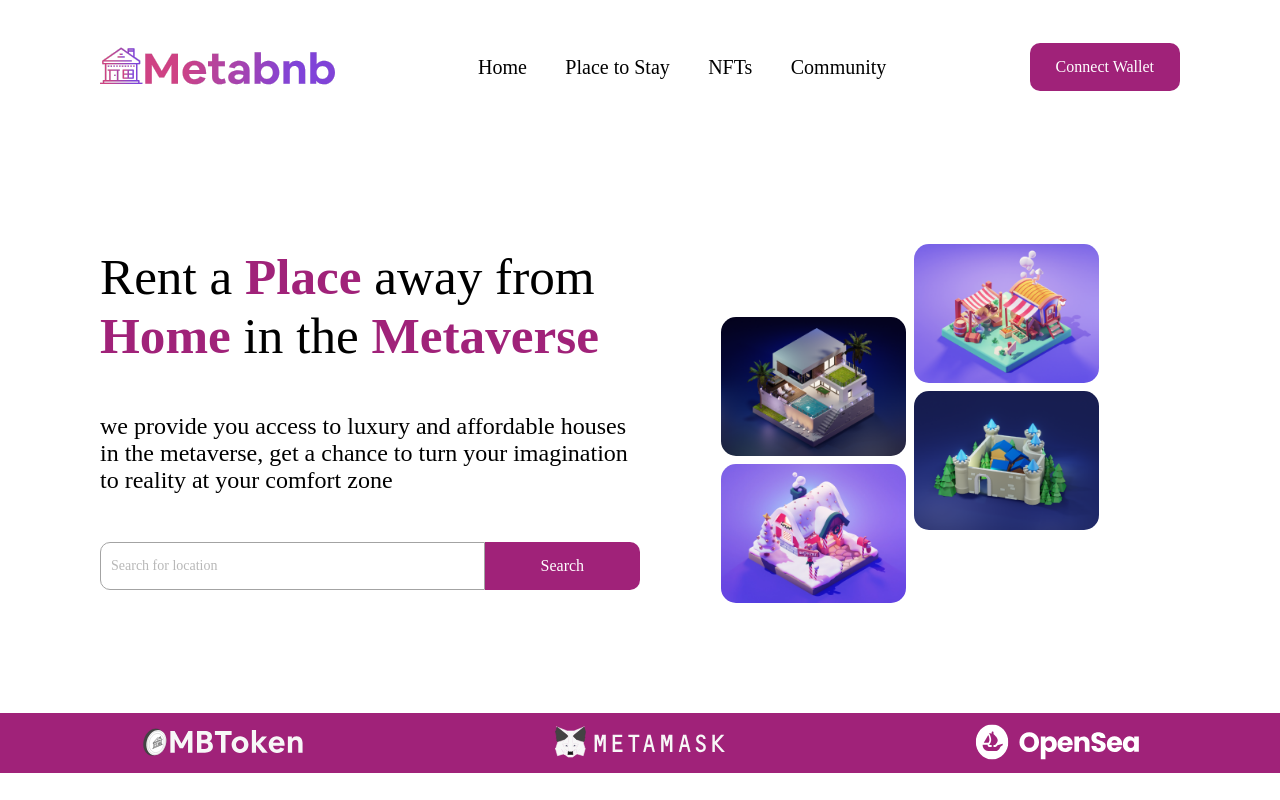
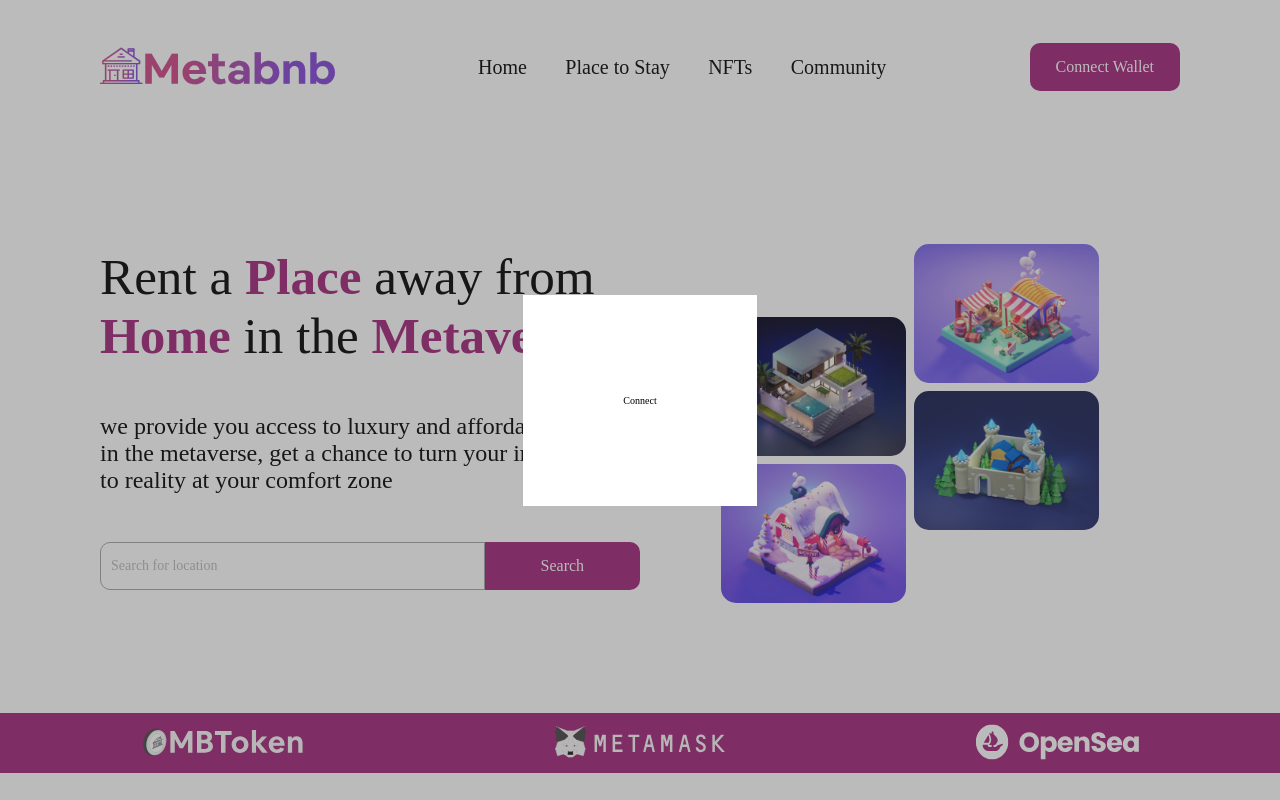
Before and after one commit to tochibedford/tochi-meta-bnb, a React (Vite) app: page / in a window 1280 px wide. Both pictures are taken after a click on the button "Connect Wallet". Shown: the top 800 px of the page. Built offline with nearby package versions, Linux system fonts and the light colour scheme; a web font is replaced by a local one.

Commit message:
feat: created hook for scroll stopping for modals

```diff
--- a/src/components/Navbar.jsx
+++ b/src/components/Navbar.jsx
@@ -1,8 +1,12 @@
 import styles from '../styles/Navbar.module.scss'
 import MetaBrand from '../assets/MetaBrand.svg'
 import { Link } from 'react-router-dom'
+import { useState } from 'react'
+import Connect from '../pages/Connect'
 
 const Navbar = () => {
+    const [isConnectWalletOpen, setIsConnectWalletOpen] = useState(false);
+
     const menuItems = [
         {
             title: 'Home',
@@ -39,7 +43,7 @@ const Navbar = () => {
                     })}
                 </ul>
                 <div className={styles.wallet__button__container}>
-                    <button className={styles.wallet__button}>Connect Wallet</button>
+                    <button className={styles.wallet__button} onClick={()=>setIsConnectWalletOpen(true)}>Connect Wallet</button>
                 </div>
             </div>
             <div className={styles.mobile__menu}>
@@ -57,7 +61,7 @@ const Navbar = () => {
                             })}
                         </ul>
                         <div className={styles.wallet__button__container}>
-                            <button className={styles.wallet__button}>Connect Wallet</button>
+                            <button className={styles.wallet__button} onClick={()=>setIsConnectWalletOpen(true)}>Connect Wallet</button>
                         </div>
                     </div>
                     <span className={styles.line1}></span>
@@ -65,6 +69,7 @@ const Navbar = () => {
                     <span className={styles.line3}></span>
                 </div>
             </div>
+            {isConnectWalletOpen && <Connect setIsConnectWalletOpen={setIsConnectWalletOpen} /> }
         </nav>
     );
 }
--- /dev/null
+++ b/src/custom-hooks/index.js
@@ -0,0 +1,10 @@
+import { useEffect } from "react"
+
+export const useStopScroll = ()=>{
+    useEffect(()=>{
+        document.querySelector("body").style.overflowY = "hidden"
+        return ()=>{
+            document.querySelector("body").style.overflowY = "auto"
+        }
+    }, [])
+}
--- /dev/null
+++ b/src/pages/Connect.jsx
@@ -0,0 +1,17 @@
+import ReactDOM from 'react-dom'
+import styles from '../styles/Connect.module.scss'
+import { useStopScroll } from '../custom-hooks'
+
+const Connect = ({setIsConnectWalletOpen}) => {
+    useStopScroll()
+    return ReactDOM.createPortal(
+        <div className={styles.modal__container} onClick={()=>setIsConnectWalletOpen(false)}>
+            <div className={styles.modal}>
+                Connect
+            </div>
+        </div>,
+        document.getElementById("modals")
+    );
+}
+
+export default Connect;
--- /dev/null
+++ b/src/styles/Connect.module.scss
@@ -0,0 +1,15 @@
+.modal__container {
+    position: fixed;
+    top: 0;
+    bottom: 0;
+    left: 0;
+    right: 0;
+    background-color: #4040405b;
+    display: grid;
+    place-items: center;
+
+    .modal {
+        background-color: white;
+        padding: 10em;
+    }
+}
--- a/src/styles/Navbar.module.scss
+++ b/src/styles/Navbar.module.scss
@@ -56,6 +56,7 @@
                 font-family: 'Red Rose', cursive;
 
                 &:hover {
+                    background-color: $primary-light;
                     cursor: pointer;
                 }
             }
--- a/src/styles/colors.scss
+++ b/src/styles/colors.scss
@@ -1,2 +1,3 @@
 $primary-major: #A02279;
+$primary-light: #a34284;
 $scrollbar: #4b0334;
```
